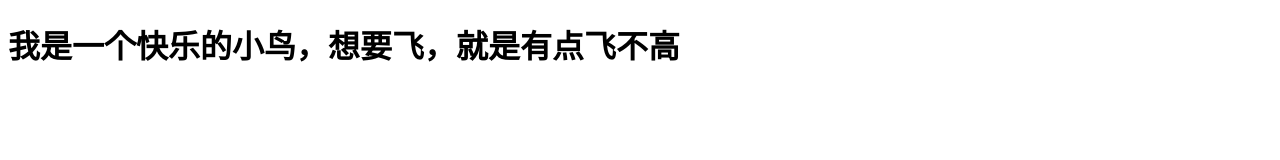
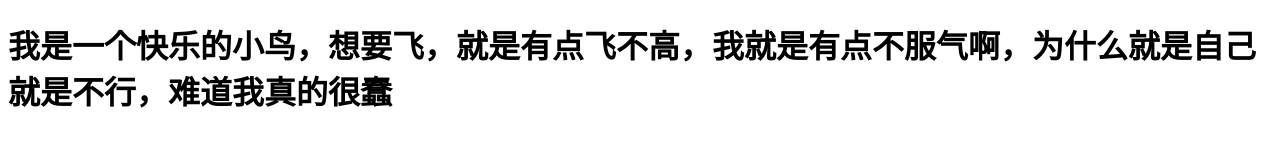
Before and after one commit to guduren/git-demo, a plain HTML site: page index.html in a window 1280 px wide. Drawn offline with Linux system fonts and the light colour scheme.

Commit message:
程序员A第二次修改

```diff
--- a/index.html
+++ b/index.html
@@ -5,6 +5,6 @@
 		<title></title>
 	</head>
 	<body>
-		<h1>我是一个快乐的小鸟，想要飞，就是有点飞不高</h1>
+		<h1>我是一个快乐的小鸟，想要飞，就是有点飞不高，我就是有点不服气啊，为什么就是自己就是不行，难道我真的很蠢</h1>
 	</body>
 </html>
```
